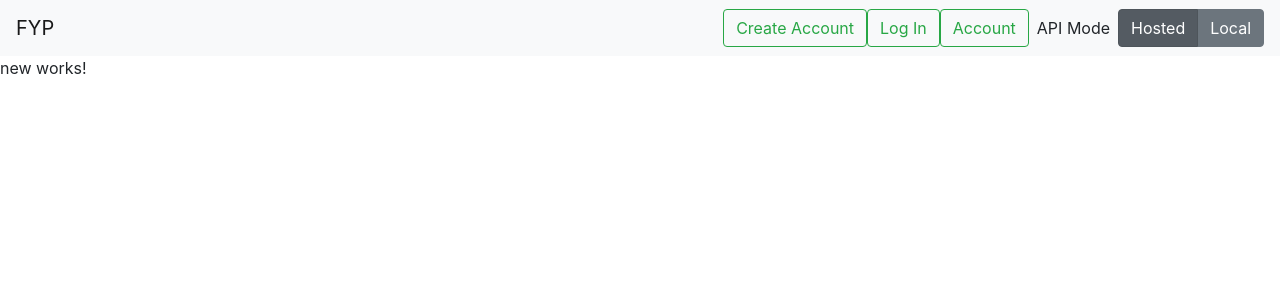
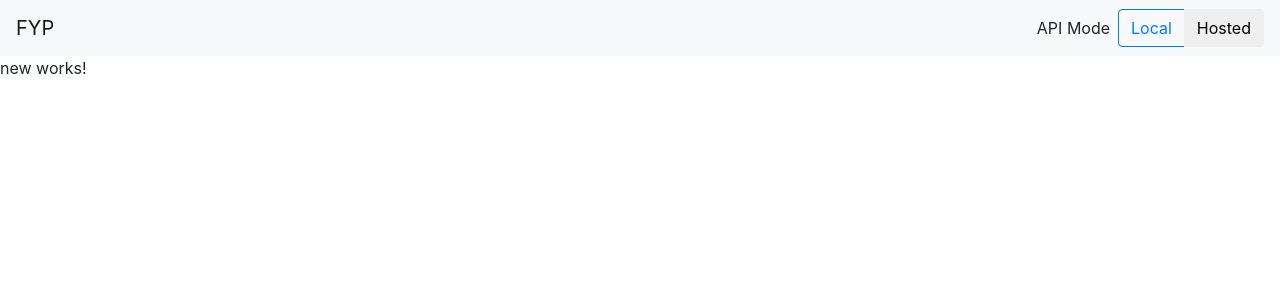
Before and after one commit to sebbeth/FYP-JS-Client, an Angular app: page /new in a window 1280 px wide. Shown: the top 300 px of the page. Built offline with nearby package versions, Linux system fonts and the light colour scheme; what ng2-charts would draw is missing.

Commit message:
Basic api access now implemented

```diff
--- a/src/app/data.service.ts
+++ b/src/app/data.service.ts
@@ -1,22 +1,55 @@
 import { Injectable } from '@angular/core';
+import { HttpClient, HttpHeaders, HttpParams, HttpResponse } from '@angular/common/http';
 
 
 
-  const localApiUrl = 'http://localhost/FYP-API/';
-  const hostedApiUrl = 'https://something.com';
+  const localApiUrl = 'http://localhost/FYP-API/api.php';
+  const hostedApiUrl = 'https://something.com/api.php';
 
 @Injectable()
 export class DataService {
 
 
+  apiMode = 0;
 
 
-
-  constructor() { }
+  constructor(private http: HttpClient) { }
 
 
-  public getTest(): string {
-    return 'foo';
+  public setAPIMode(mode) {
+    switch (mode) {
+      case 0:
+        this.apiMode = 0;
+      break;
+      case 1:
+        this.apiMode = 1;
+      break;
+      default:
+      // do nothing
+    }
+    console.log(this.getAPIUrl());
   }
 
+  public getAPIMode(): number {
+    return this.apiMode;
+  }
+
+  public getAPIUrl(): string {
+    if (this.apiMode == 0) {
+      return localApiUrl;
+    } else {
+      return hostedApiUrl;
+    }
+  }
+
+  /***** API query functions *****/
+
+  public getResultWithId(id): any {
+
+  this.http.get(this.getAPIUrl() + '/comparison/' + id).subscribe(data => {
+    console.log(data);
+    return data;
+  });
 }
+
+}
--- a/src/app/home/home.component.ts
+++ b/src/app/home/home.component.ts
@@ -11,7 +11,7 @@ export class HomeComponent implements OnInit {
   constructor(private dataService: DataService) { }
 
   ngOnInit() {
-    console.log(this.dataService.getTest());
+    this.dataService.getResultWithId(10);
   }
 
    newInputData(): void {
--- a/src/app/navigation/navigation.component.html
+++ b/src/app/navigation/navigation.component.html
@@ -7,17 +7,12 @@
     <div class="collapse navbar-collapse" id="navbarSupportedContent">
       <ul class="navbar-nav mr-auto">
       </ul>
-      <a routerLink="/setup" class="btn btn-outline-success my-2 my-sm-0" >Create Account</a>
-      <a href="" class="btn btn-outline-success my-2 my-sm-0">Log In</a>
-      <a routerLink="/account" class="btn btn-outline-success my-2 my-sm-0" >Account</a>
+    <!--  <a routerLink="/setup" class="btn btn-outline-success my-2 my-sm-0" >Create Account</a> -->
+
       <span class="m-2">API Mode</span>
-      <div class="btn-group btn-group-toggle" data-toggle="buttons">
-  <label class="btn btn-secondary active">
-    <input type="radio" name="options" id="option1" autocomplete="off" checked> Hosted
-  </label>
-  <label class="btn btn-secondary">
-    <input (click)="setAPIMode()" type="radio" name="options" id="option2" autocomplete="off"> Local
-  </label>
-</div>
+      <div class="btn-group" role="group" aria-label="Basic example">
+        <button [ngClass]="{'btn-outline-primary': apiMode===0}" (click)="setAPIMode(0)" type="button" class="btn ">Local</button>
+        <button [ngClass]="{'btn-outline-primary': apiMode===1}" (click)="setAPIMode(1)" type="button" class="btn">Hosted</button>
+      </div>
     </div>
   </nav>
--- a/src/app/navigation/navigation.component.ts
+++ b/src/app/navigation/navigation.component.ts
@@ -1,4 +1,5 @@
 import { Component, OnInit } from '@angular/core';
+import { DataService } from '../data.service';
 
 @Component({
   selector: 'app-navigation',
@@ -7,13 +8,20 @@ import { Component, OnInit } from '@angular/core';
 })
 export class NavigationComponent implements OnInit {
 
-  constructor() { }
+  apiMode: number;
+  constructor(private dataService: DataService) { }
 
   ngOnInit() {
+    this.apiMode = this.getAPIMode();
   }
 
-  setAPIMode(): void {
-    console.log('hosted');
+  setAPIMode(mode): void {
+    this.dataService.setAPIMode(mode);
+    this.apiMode = this.getAPIMode();
+  }
+
+  getAPIMode(): number {
+    return this.dataService.getAPIMode();
   }
 
 }
```
